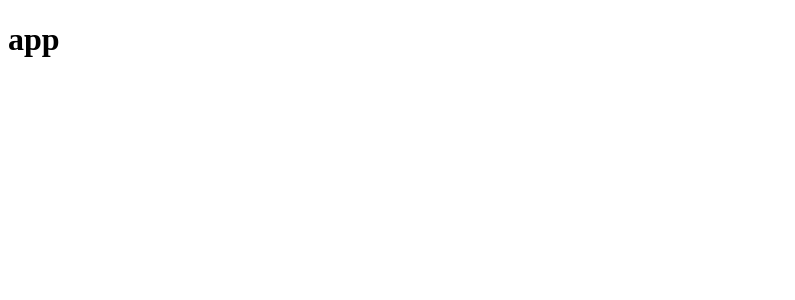
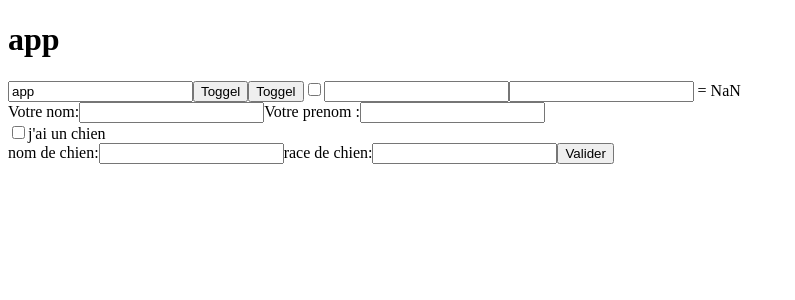
Before and after one commit to hayetadam/promo3-ng-learning, an Angular app: page / in a window 1280 px wide. Shown: the top 300 px of the page, without its empty margins (0-795 px from the left). Built offline with nearby package versions, Linux system fonts and the light colour scheme.

Commit message:
formulaire

```diff
--- a/src/app/app.component.html
+++ b/src/app/app.component.html
@@ -1,3 +1 @@
-<h1 (click)="methode()">{{title}}</h1>
-<!--<p [class]="title"></p>!-->
-<input type="text" [(ngModel)]="title" [hidden]="true">
+<app-template></app-template>
--- a/src/app/app.component.ts
+++ b/src/app/app.component.ts
@@ -6,8 +6,6 @@ import { Component } from '@angular/core';
   styleUrls: ['./app.component.css']
 })
 export class AppComponent {
-  title = 'app';
-  methode(){
-    this.title ='autre chose';
-  }
+
+
 }
--- a/src/app/app.module.ts
+++ b/src/app/app.module.ts
@@ -3,10 +3,12 @@ import { NgModule } from '@angular/core';
 
 import { AppComponent } from './app.component';
 import { FormsModule} from '@angular/forms';
+import { TemplateComponent } from './template/template.component';
 
 @NgModule({
   declarations: [
-    AppComponent
+    AppComponent,
+    TemplateComponent
   ],
   imports: [
     BrowserModule,
--- /dev/null
+++ b/src/app/template/template.component.html
@@ -0,0 +1,29 @@
+<h1 (click)="methode()">{{title}}</h1>
+<!--<p [class]="title"></p>!-->
+<input type="text" [(ngModel)]="title" [hidden]="true">
+<input type="text" [(ngModel)]="title" [hidden]="inputShown">
+
+<button (click)="inputShown = !inputShown">Toggel</button>
+<button (click)="toggelInput()">Toggel</button>
+<input type="checkbox" [(ngModel)]="inputShown">
+<input type="number" [(ngModel)]="a">
+<input type="number" [(ngModel)]="b"> = {{a+b}}
+
+<form method="" action="">
+    <label for="nom">Votre nom:</label>
+    <input id="nom" name="nom" type="text" />
+
+    <label for="prenom">Votre prenom :</label>
+    <input id="prenom" name="prenom" type="text" />
+    <br>
+
+    <input type="checkbox" name="chien" id="chien" />
+    <label for="chien">j'ai un chien</label>
+    <br>
+    <label for="nomchien">nom de chien:</label>
+    <input id="nomchien" name="nomchien" type="text" />
+    <label for="race">race de chien:</label>
+    <input id="race" name="race" type="text" />
+
+    <input type="submit" value="Valider" />
+</form>
--- /dev/null
+++ b/src/app/template/template.component.ts
@@ -0,0 +1,18 @@
+import{Component} from '@angular/core';
+
+@Component({
+    selector: 'app-template',
+    templateUrl:'./template.component.html'
+})
+
+export class TemplateComponent{
+    title = 'app';
+    methode(){
+      this.title ='autre chose';
+    }
+    personne = {
+        nom:"",
+        prenom:"",
+        age:0
+    }
+}
```
